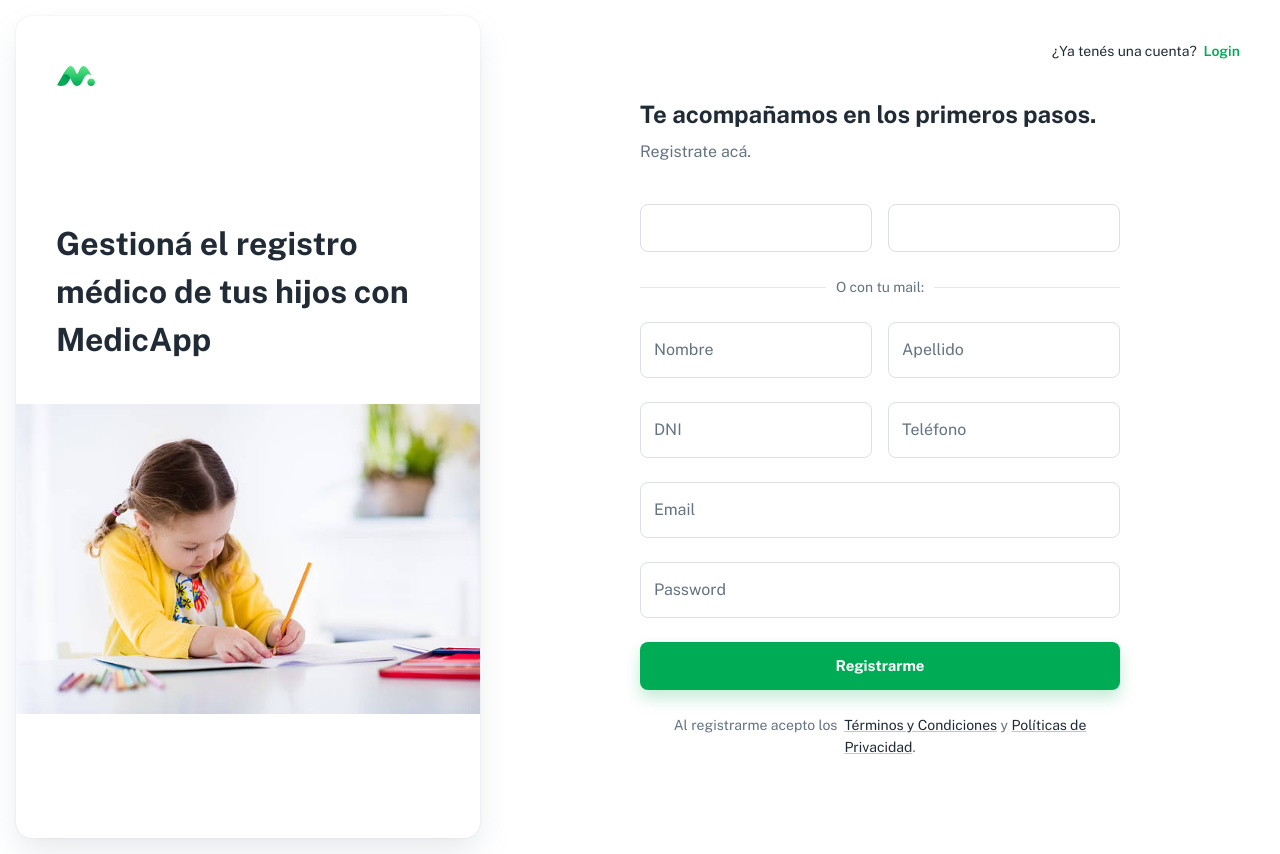
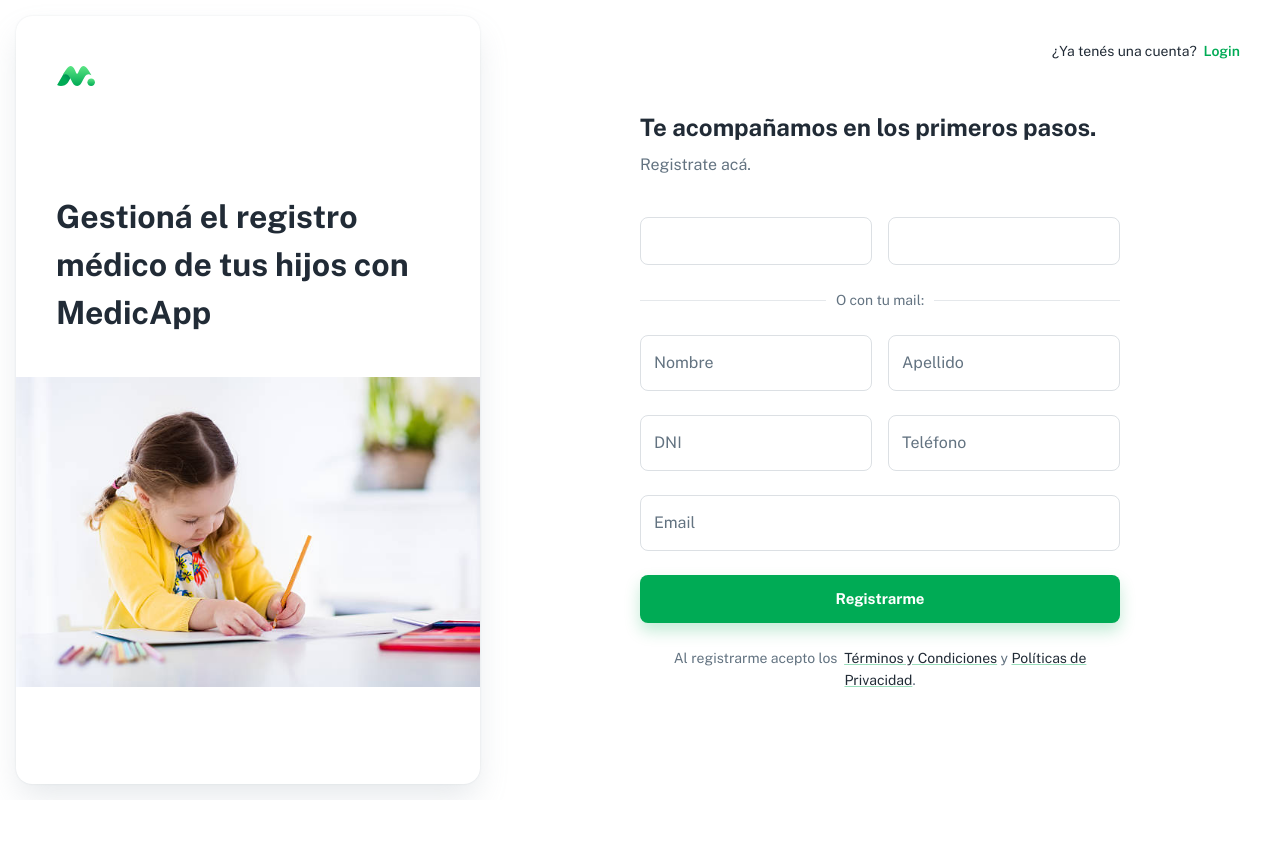
Before and after one commit to martinnsarubbi/uade-api, a React (Create React App) app: page /register in a window 1280 px wide. After the commit the page ends 800 px from the top, so only its background shows below. Built offline with nearby package versions, Linux system fonts and the light colour scheme; a web font is replaced by a local one.

Commit message:
Update RegisterForm.js

```diff
--- a/src/components/authentication/register/RegisterForm.js
+++ b/src/components/authentication/register/RegisterForm.js
@@ -103,25 +103,6 @@ export default function RegisterForm() {
             helperText={touched.email && errors.email}
           />
 
-          <TextField
-            fullWidth
-            autoComplete="current-password"
-            type={showPassword ? 'text' : 'password'}
-            label="Password"
-            {...getFieldProps('password')}
-            InputProps={{
-              endAdornment: (
-                <InputAdornment position="end">
-                  <IconButton edge="end" onClick={() => setShowPassword((prev) => !prev)}>
-                    <Icon icon={showPassword ? eyeFill : eyeOffFill} />
-                  </IconButton>
-                </InputAdornment>
-              )
-            }}
-            error={Boolean(touched.password && errors.password)}
-            helperText={touched.password && errors.password}
-          />
-
           <LoadingButton
             fullWidth
             size="large"
```
